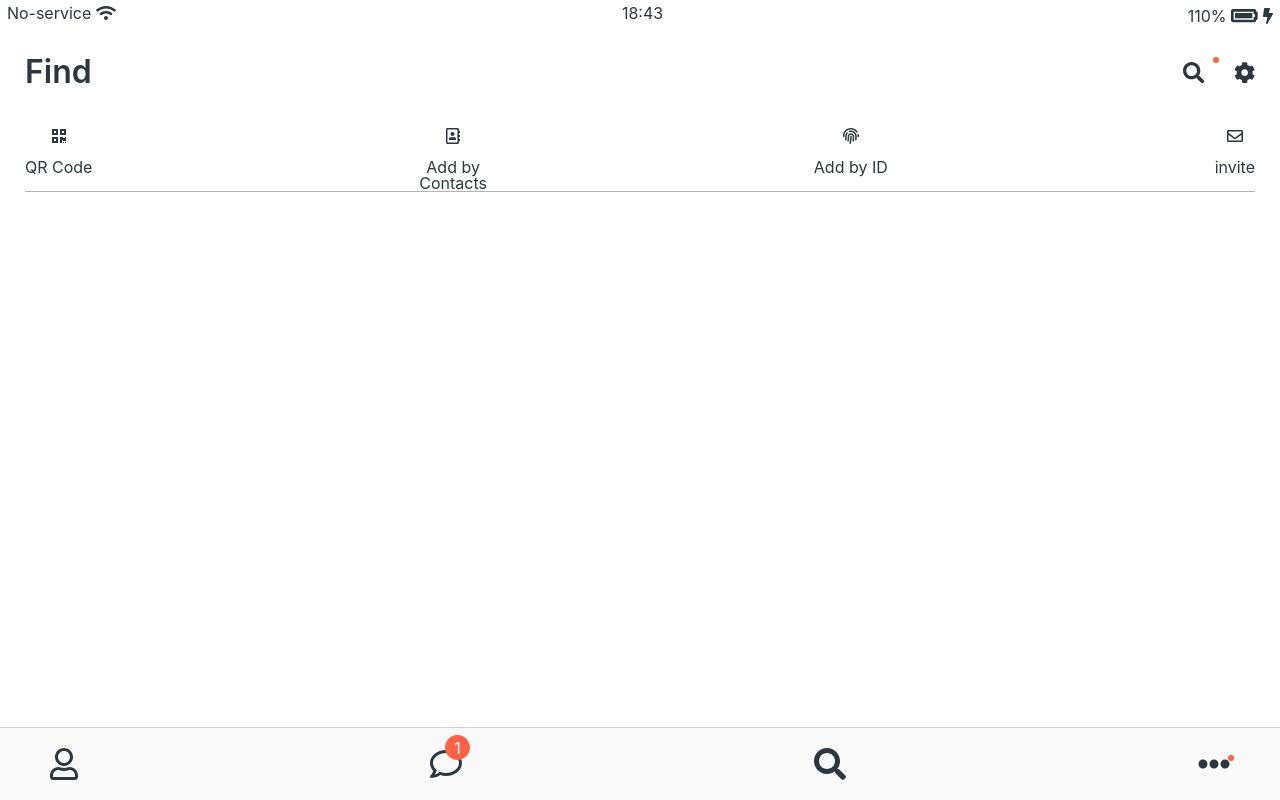
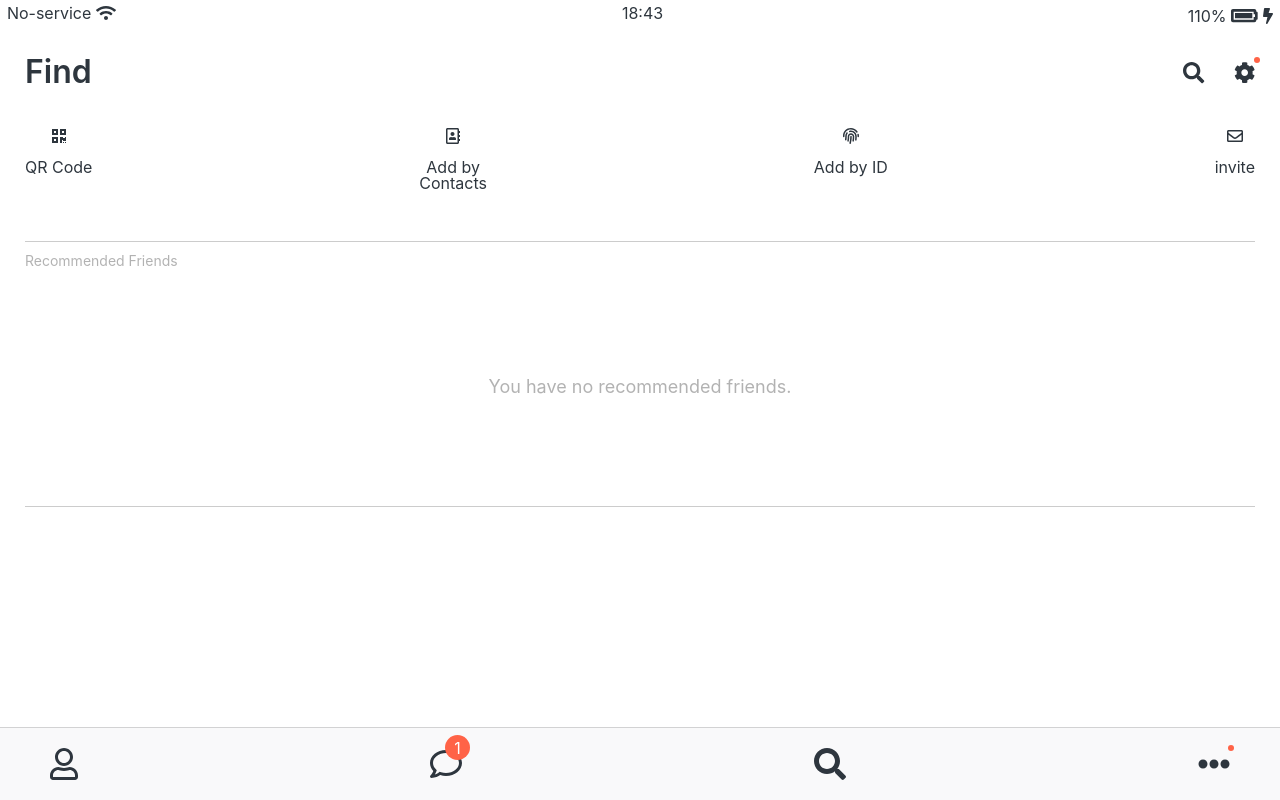
Before and after one commit to susoro/kokoa-clone-2021, a plain HTML site: page find.html in a window 1280 px wide. Drawn offline with Linux system fonts and the light colour scheme.

Commit message:
Recommended Friends:✅

```diff
--- a/css/screens/find.css
+++ b/css/screens/find.css
@@ -1,7 +1,7 @@
 .find-icons{
     display: flex;
     justify-content: space-between;
-    border-bottom: 1px solid rgba(0,0,0,0.3);
+    padding-bottom:25px;
 }
 
 .find-icons-icon{
@@ -11,7 +11,7 @@
     text-align: center;
 }
 
-.find-icons .find-icons-icon i{
+.find-icons-icon i{
     font-size:35px;
 }
 .find-icons-icon span{
@@ -20,7 +20,7 @@
 .screen-header-icons{
     position: relative;
 }
-.nav-notice{
+.nav-notice2{
     background-color:tomato;
     width:6px;
     height:6px;
@@ -28,5 +28,23 @@
     display:flex;
     position:absolute;
     top:-5px;
-    right:-20px;
+    right:-5px;
 }
+.recommended-friends{
+    margin:25px 0;
+    padding-bottom:25px 0;
+    border-top:var(--main-border);
+    border-bottom:var(--main-border);
+}
+.recommended-title{
+    margin-top:12px;
+    font-size:14px;
+    color:var(--color-gray);
+}
+.recommended-friends span{
+    margin: 110px 0;
+    display:block;
+    text-align: center;
+    color:var(--color-gray);
+    font-size:18px;
+}
--- a/css/screens/friends.css
+++ b/css/screens/friends.css
@@ -12,7 +12,7 @@
 }
 .friends-screen-channel{
     margin-top:25px;
-    border-top: 1px solid rgba(0,0,0,0.2);
+    border-top: var(--main-border);
     padding-top: 15px;
     color:rgba(0,0,0,0.5);
 }
--- a/css/variables.css
+++ b/css/variables.css
@@ -1,4 +1,6 @@
 :root{
     --yellow:#fae100;
     --horizontal-space:25px;
+    --main-border:1px solid rgba(0,0,0,0.2);
+    --color-gray:rgba(0,0,0,0.3);
 }
--- a/find.html
+++ b/find.html
@@ -27,7 +27,7 @@
         <div class="screen-header-icons">
             <span><i class="fas fa-search fa-lg"></i></span>
             <span><i class="fas fa-cog fa-lg"></i></span>
-            <span class="nav-notice"></span>
+            <span class="nav-notice2"></span>
         </div>
     </header>
 
@@ -37,6 +37,11 @@
             <div class="find-icons-icon"><i class="far fa-address-book"></i><span>Add by <br>Contacts</span></div>
             <div class="find-icons-icon"><i class="fas fa-fingerprint"></i><span>Add by ID</span></div>
             <div class="find-icons-icon"><i class="far fa-envelope"></i><span>invite</span></div>
+        </div>
+
+        <div class="recommended-friends">
+            <h6 class="recommended-title">Recommended Friends</h6>
+            <span>You have no recommended friends.</span>
         </div>
     </main>
 
```
